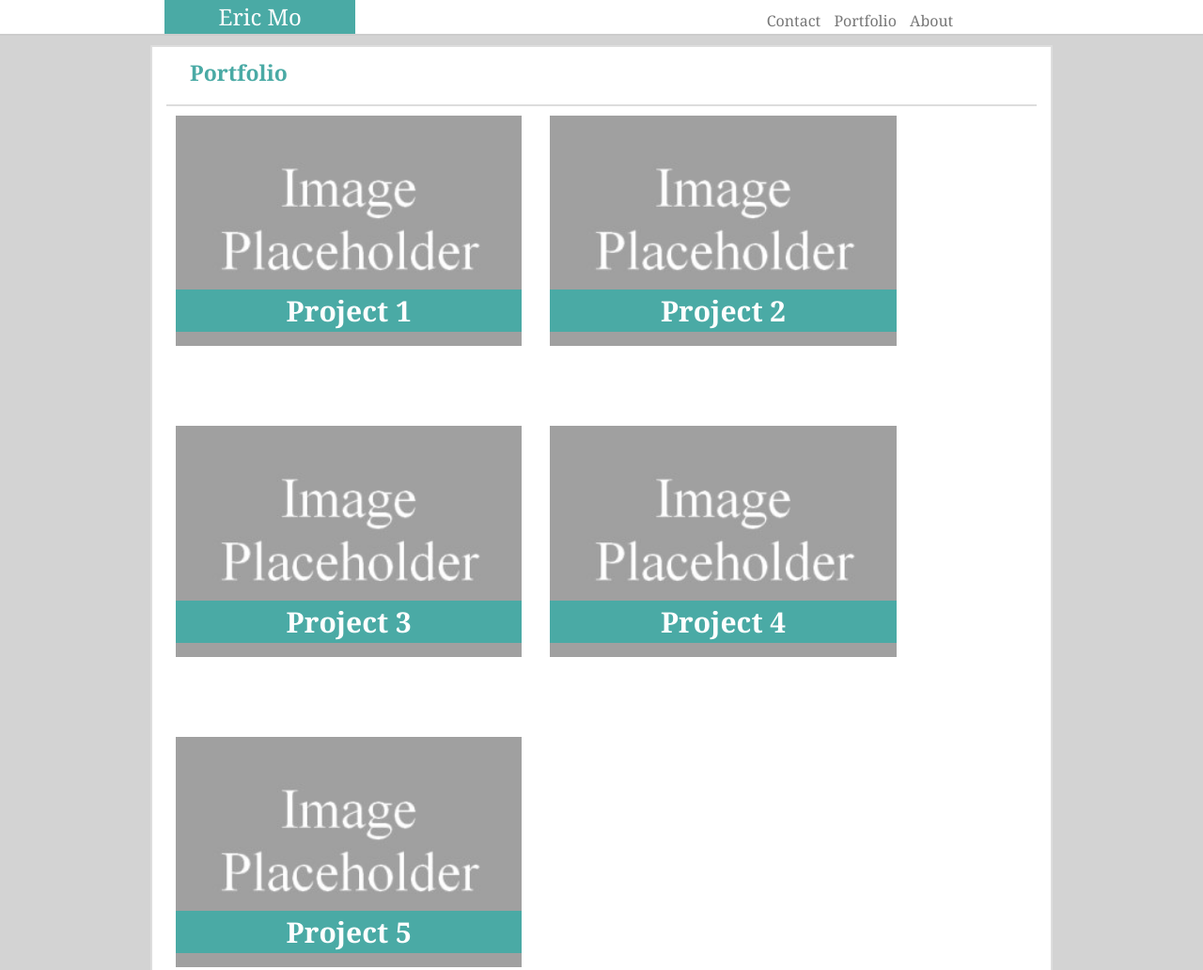
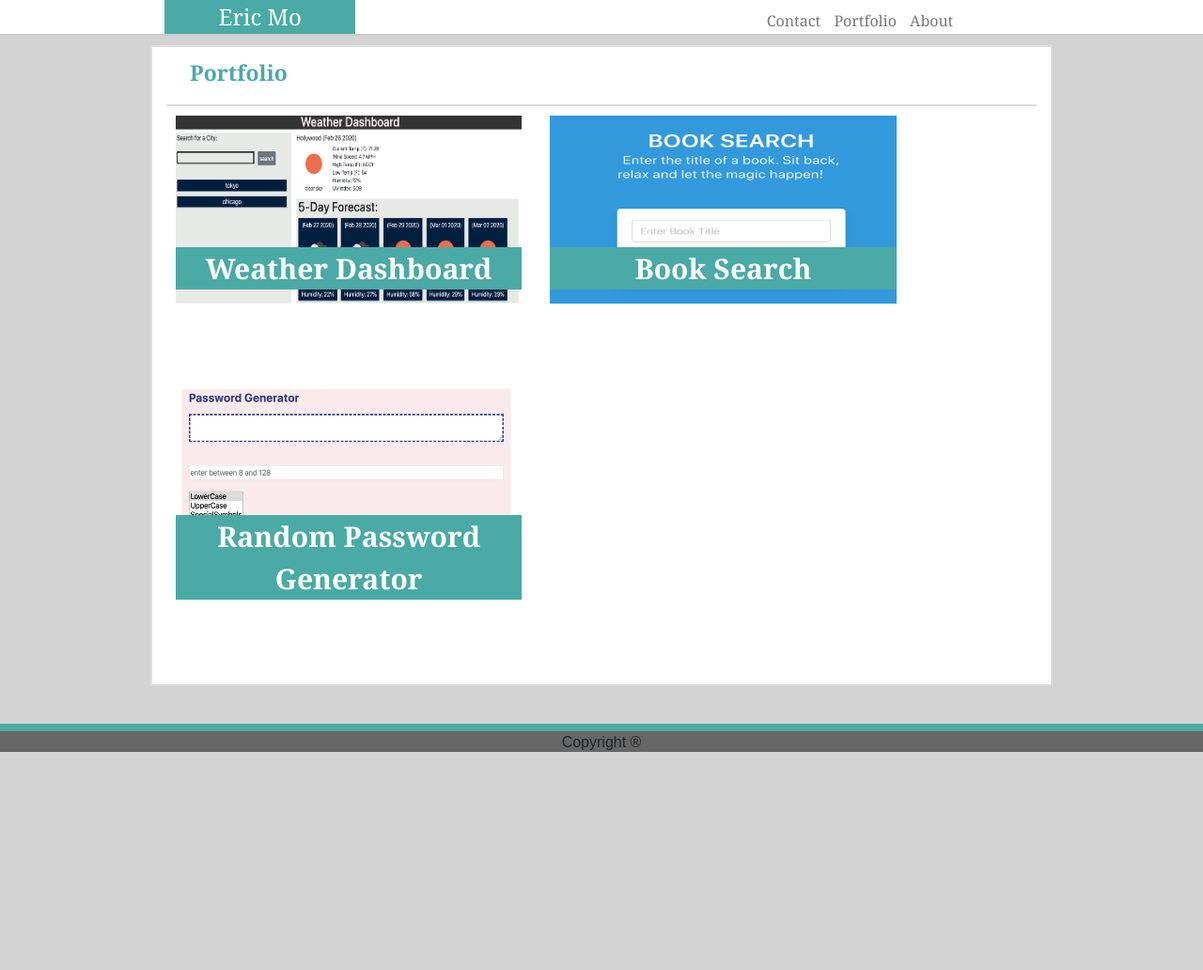
Before and after one commit to zmo2/Bio-Reponsive-page, a plain HTML site: page portfolio.html in a window 1280 px wide. Shown: the top 1032 px of the page at 94% size. After the commit the page ends 802 px from the top, so only its background shows below. Drawn offline with nearby package versions, Linux system fonts and the light colour scheme.

Commit message:
updated links

```diff
--- a/assets/css/style.css
+++ b/assets/css/style.css
@@ -150,6 +150,8 @@ body{
 .projpic{
     margin: 10px;
     min-width: 100%;
+    height: 200px;
+    width: 200px;
     z-index: 0;
 }
 
--- a/portfolio.html
+++ b/portfolio.html
@@ -36,14 +36,24 @@
         <div class="center_section">
           <div class="row">
             <div class="col-sm-5">
-              <img class="projpic" src="assets/images/placeholder.jpg" alt="place holder image">
-              <p class="projname">Project 1</p>
+              <a href="https://zmo2.github.io/weatherDashboard/" target="_blank">
+                <img class="projpic" src="assets/images/weatherDash.png" alt="place holder image" >
+                <p class="projname">Weather Dashboard</p>
+              </a>
             </div>
             <div class="col-sm-5">
-              <img class="projpic" src="assets/images/placeholder.jpg" alt="place holder image">
-              <p class="projname">Project 2</p>
+              <a href="https://github.com/yechan96/bootcamp_project1" target="_blank">
+                <img class="projpic" src="assets/images/bkSearch.png" alt="place holder image">
+                <p class="projname">Book Search</p>
+              </a>
             </div>
             <div class="col-sm-5">
+              <a href="https://zmo2.github.io/password-generator/" target="_blank">
+                <img class="projpic" src="assets/images/ranPassGen.png" alt="place holder image">
+                <p class="projname">Random Password Generator</p>
+              </a>
+            </div>
+            <!-- <div class="col-sm-5">
               <img class="projpic" src="assets/images/placeholder.jpg" alt="place holder image">
               <p class="projname">Project 3</p>
             </div>
@@ -54,8 +64,7 @@
             <div class="col-sm-5">
               <img class="projpic" src="assets/images/placeholder.jpg" alt="place holder image">
               <p class="projname">Project 5</p>
-            </div>
-
+            </div> -->
           </div>
         </div>
     </div>
```
Also changed, not shown: assets/images/bkSearch.png (added), assets/images/ranPassGen.png (added), assets/images/weatherDash.png (added).
